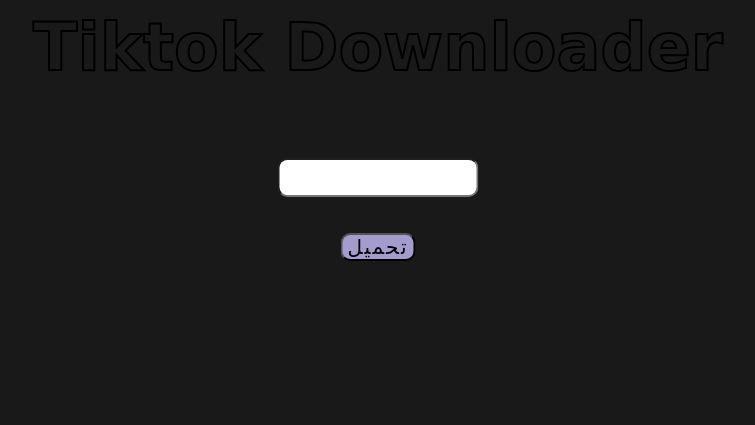
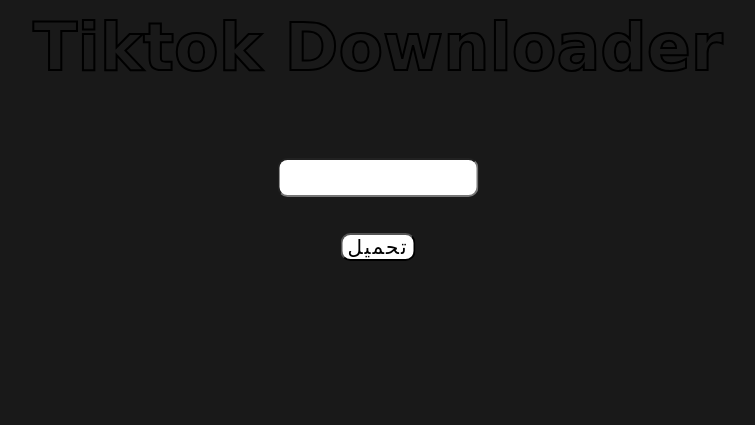
Before and after one commit to hhalanzy/my, a PHP site: page /tiktok/index.html in a window 1280 px wide. Shown: the top 425 px of the page, without its empty margins (262-1017 px from the left). Run offline with PHP 8.4, Linux system fonts and the light colour scheme; some libraries are stand-ins or nearby versions; some web fonts are replaced.

Commit message:
Update style.css

```diff
--- a/tiktok/css/style.css
+++ b/tiktok/css/style.css
@@ -75,7 +75,7 @@
 }
 
 .btn button {
-    background-color: #a39ccc;
+    background-color: #ffffff;
     padding-left: 5px;
     padding-right: 5px;
     font-size: 15px;
```
